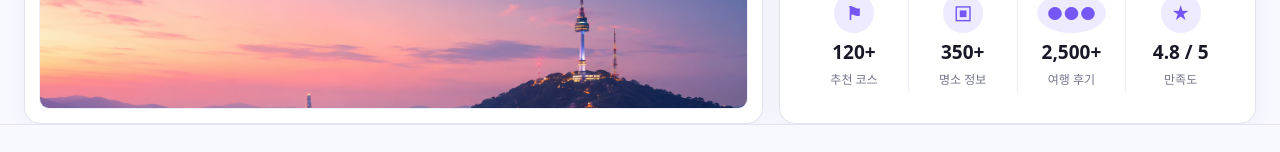
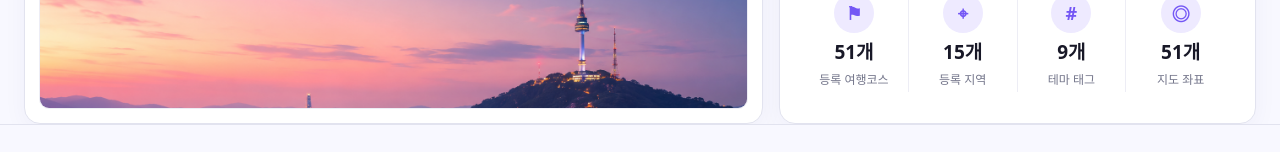
Before and after one commit to minjung272/CourseOn, a Vue app: page / in a window 1280 px wide. Shown: the part 1068-1220 px from the top of the page. Built offline with nearby package versions, Linux system fonts and the light colour scheme.

Commit message:
fix: 메인 통계를 실제 코스 데이터 기준으로 수정

```diff
--- a/src/features/home/components/TravelStats.vue
+++ b/src/features/home/components/TravelStats.vue
@@ -13,10 +13,10 @@
 
 <script setup>
 const stats = [
-  { icon: '⚑', value: '120+', label: '추천 코스' },
-  { icon: '▣', value: '350+', label: '명소 정보' },
-  { icon: '●●●', value: '2,500+', label: '여행 후기' },
-  { icon: '★', value: '4.8 / 5', label: '만족도' },
+  { icon: '⚑', value: '51개', label: '등록 여행코스' },
+  { icon: '⌖', value: '15개', label: '등록 지역' },
+  { icon: '#', value: '9개', label: '테마 태그' },
+  { icon: '◎', value: '51개', label: '지도 좌표' },
 ]
 </script>
 
```
